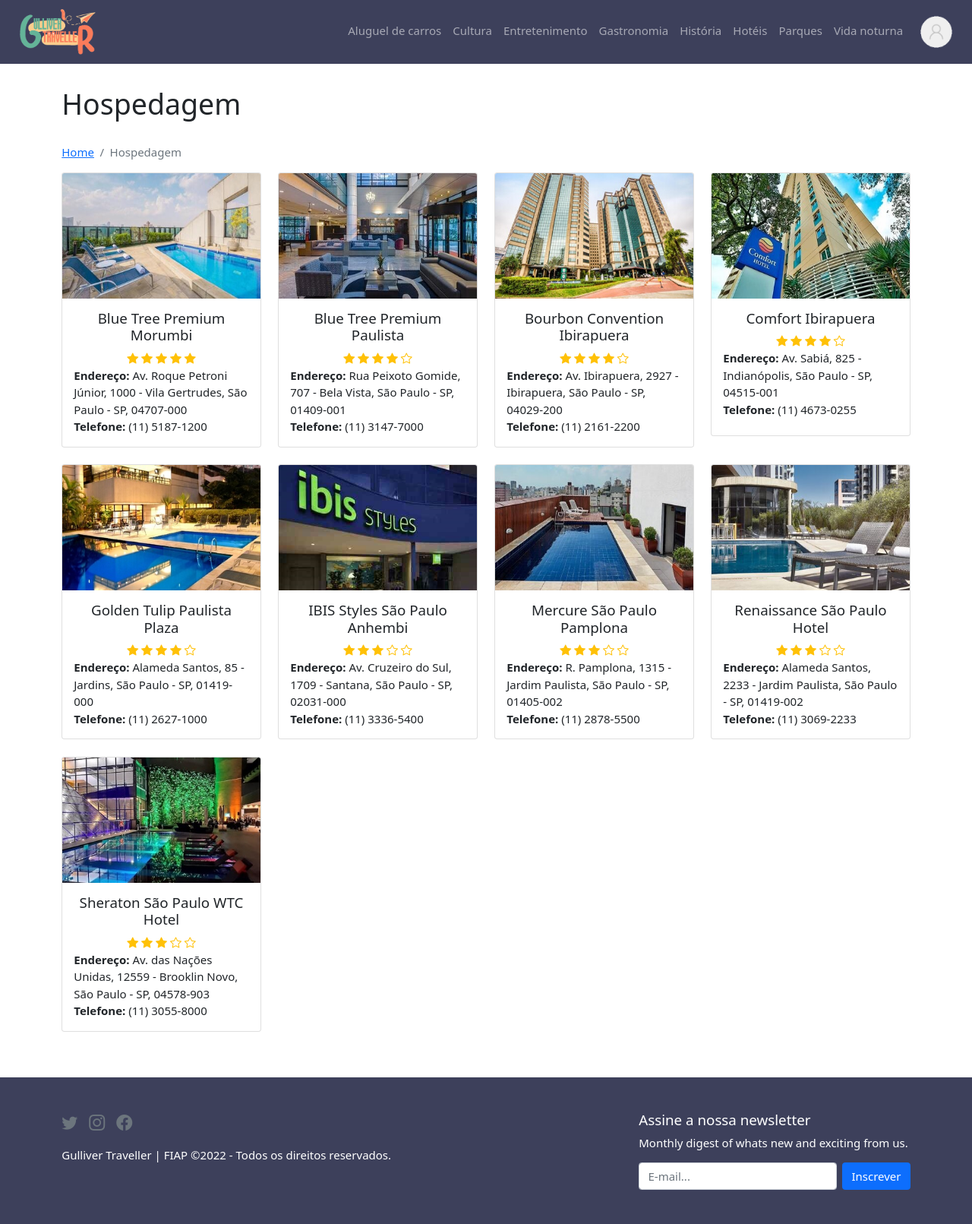
After one commit to vizzacchi/GulliverTraveller, a PHP site: page /pages/hoteis.html in a window 1280 px wide. The commit adds this page. Shown: the whole page at 76% size. Run offline with PHP 8.4, Linux system fonts and the light colour scheme.

Commit message:
Hoteis
Criação da página hotéis e integrar com Bootstrap.

```diff
--- a/css/style.css
+++ b/css/style.css
@@ -57,3 +57,40 @@
 .cards__title{
     text-align: center;
 }
+
+
+
+.navbar.bg-blue {
+    background-color: #3D405B !important
+}
+
+
+/********* Articles *********/
+article {
+    margin-top: 5.6rem;
+    padding: 2rem 0 4rem 0
+}
+article h1 {
+    margin-bottom: 2rem
+}
+/****************************/
+
+/*********** Card ***********/
+.card img {
+    height: 11rem;
+}
+.card .card-body {
+    min-height: 12rem;
+}
+/****************************/
+
+/********** Footer **********/
+footer {
+    padding: 3rem 0 !important;
+	color: #FFF;
+	background-color: #3D405B
+}
+footer ul li {
+    font-size: 1.4rem
+}
+/****************************/
--- /dev/null
+++ b/pages/hoteis.html
@@ -0,0 +1,342 @@
+<!DOCTYPE html>
+<html lang="pt-BR" class="h-100">
+    <head>
+        <meta charset="UTF-8">
+        <meta http-equiv="X-UA-Compatible" content="IE=edge">
+        <meta name="viewport" content="width=device-width, initial-scale=1">
+        <link rel="icon" href="../images/GulliverTravellerMenu.png">
+        <title>Traveller | Hotéis</title>
+
+		<!------ Css ------>
+		<link href="https://cdn.jsdelivr.net/npm/bootstrap@5.1.3/dist/css/bootstrap.min.css" rel="stylesheet" integrity="sha384-1BmE4kWBq78iYhFldvKuhfTAU6auU8tT94WrHftjDbrCEXSU1oBoqyl2QvZ6jIW3" crossorigin="anonymous">
+		<link rel="stylesheet" href="../css/style.css">
+
+		<!----- Icons ----->
+        <link rel="stylesheet" href="https://cdn.jsdelivr.net/npm/bootstrap-icons@1.8.1/font/bootstrap-icons.css">
+    </head>
+	<body>
+		<header>
+            <nav class="navbar navbar-expand-lg navbar-dark bg-blue fixed-top">
+				<div class="container-fluid">
+					<a href="../index.html" class="navbar-brand ps-3">
+                        <img src="../images/GulliverTravellerMenu.png" alt="" width="100" height="60">
+                    </a>
+					<button type="button" class="navbar-toggler" data-bs-toggle="collapse" data-bs-target="#navbarTogglerDemo02" aria-controls="navbarTogglerDemo02" aria-expanded="false" aria-label="Toggle navigation">
+						<span class="navbar-toggler-icon"></span>
+					</button>
+					<div class="collapse navbar-collapse" id="navbarTogglerDemo02">
+						<ul class="navbar-nav ms-auto">
+                            <li class="nav-item"><a href="" class="nav-link">Aluguel de carros</a></li>
+                            <li class="nav-item"><a href="" class="nav-link">Cultura</a></li>
+                            <li class="nav-item"><a href="" class="nav-link">Entretenimento</a></li>
+                            <li class="nav-item"><a href="" class="nav-link">Gastronomia</a></li>
+                            <li class="nav-item"><a href="" class="nav-link">História</a></li>
+                            <li class="nav-item"><a href="hoteis.html" class="nav-link">Hotéis</a></li>
+                            <li class="nav-item"><a href="" class="nav-link">Parques</a></li>
+                            <li class="nav-item"><a href="" class="nav-link">Vida noturna</a></li>
+							<li class="nav-item ps-3 pe-3">
+								<a href="#" data-bs-toggle="offcanvas" data-bs-target="#offcanvasNavbar" aria-controls="offcanvasNavbar">
+									<img src="../images/user_icon.png" alt="" width="42" height="42">
+								</a>
+							</li>
+						</ul>
+					</div>
+				</div>
+			</nav>
+
+            <!----- Offcanvas ----->
+			<div class="offcanvas offcanvas-end" tabindex="-1" id="offcanvasNavbar" aria-labelledby="offcanvasNavbarLabel">
+				<div class="offcanvas-header">
+					<h5 class="offcanvas-title" id="offcanvasNavbarLabel">Login</h5>
+					<button type="button" class="btn-close text-reset" data-bs-dismiss="offcanvas" aria-label="Close"></button>
+				</div>
+				<div class="offcanvas-body">
+					<form method="" action="" autocomplete="off">
+						<div class="form-floating mb-3">
+							<input type="email" class="form-control" id="floatingInput" placeholder="name@example.com" value="name@example.com">
+							<label for="floatingInput">Email address</label>
+						</div>
+						<div class="form-floating mb-3">
+							<input type="password" class="form-control" id="floatingPassword" placeholder="Password" value="123456">
+							<label for="floatingPassword">Password</label>
+						</div>
+						<div class="text-end">
+							<button type="submit" class="btn btn-primary">Submit</button>
+						</div>
+					</form>
+				</div>
+			</div>
+		</header>
+
+        <!----- Hotéis ----->
+        <article class="container">
+            <h1>Hospedagem</h1>
+            <nav aria-label="breadcrumb">
+                <ol class="breadcrumb">
+                    <li class="breadcrumb-item"><a href="../index.html">Home</a></li>
+                    <li class="breadcrumb-item active" aria-current="page">Hospedagem</li>
+                </ol>
+            </nav>
+
+            <!------ Card ------>
+            <div class="row row-cols-1 row-cols-sm-2 row-cols-md-3 row-cols-lg-4 g-4">
+                <div class="col-4">
+                    <div class="card">
+                        <a href="">
+                            <img src="../images/hoteis/blue_tree_morumbi.jpg" class="card-img-top" alt="Blue Tree Premium Morumbi">
+                        </a>
+                        <div class="card-body">
+                            <h5 class="card-title text-center">Blue Tree Premium Morumbi</h5>
+                            <div class="card-rate text-center">
+                                <i class="bi bi-star-fill text-warning"></i>
+                                <i class="bi bi-star-fill text-warning"></i>
+                                <i class="bi bi-star-fill text-warning"></i>
+                                <i class="bi bi-star-fill text-warning"></i>
+                                <i class="bi bi-star-fill text-warning"></i>
+                            </div>
+                            <div class="card-text">
+                                <div class="address">
+                                    <strong>Endereço:</strong> Av. Roque Petroni Júnior, 1000 - Vila Gertrudes, São Paulo - SP, 04707-000
+                                </div>
+                                <div class="phone">
+                                    <strong>Telefone:</strong> (11) 5187-1200
+                                </div>
+                            </div>
+                        </div>
+                    </div>
+                </div>
+                <div class="col-4">
+                    <div class="card">
+                        <a href="">
+                            <img src="../images/hoteis/blue_tree_paulista.jpg" class="card-img-top" alt="Blue Tree Premium Paulista">
+                        </a>
+                        <div class="card-body">
+                            <h5 class="card-title text-center">Blue Tree Premium Paulista</h5>
+                            <div class="card-rate text-center">
+                                <i class="bi bi-star-fill text-warning"></i>
+                                <i class="bi bi-star-fill text-warning"></i>
+                                <i class="bi bi-star-fill text-warning"></i>
+                                <i class="bi bi-star-fill text-warning"></i>
+                                <i class="bi bi-star text-warning"></i>
+                            </div>
+                            <div class="card-text">
+                                <div class="address">
+                                    <strong>Endereço:</strong> Rua Peixoto Gomide, 707 - Bela Vista, São Paulo - SP, 01409-001
+                                </div>
+                                <div class="phone">
+                                    <strong>Telefone:</strong> (11) 3147-7000
+                                </div>
+                            </div>
+                        </div>
+                    </div>
+                </div>
+                <div class="col-4">
+                    <div class="card">
+                        <a href="">
+                            <img src="../images/hoteis/bourbon_convention.jpg" class="card-img-top" alt="Bourbon Convention Ibirapuera">
+                        </a>
+                        <div class="card-body">
+                            <h5 class="card-title text-center">Bourbon Convention Ibirapuera</h5>
+                            <div class="card-rate text-center">
+                                <i class="bi bi-star-fill text-warning"></i>
+                                <i class="bi bi-star-fill text-warning"></i>
+                                <i class="bi bi-star-fill text-warning"></i>
+                                <i class="bi bi-star-fill text-warning"></i>
+                                <i class="bi bi-star text-warning"></i>
+                            </div>
+                            <div class="card-text">
+                                <div class="address">
+                                    <strong>Endereço:</strong> Av. Ibirapuera, 2927 - Ibirapuera, São Paulo - SP, 04029-200
+                                </div>
+                                <div class="phone">
+                                    <strong>Telefone:</strong> (11) 2161-2200
+                                </div>
+                            </div>
+                        </div>
+                    </div>
+                </div>
+                <div class="col-4">
+                    <div class="card">
+                        <a href="">
+                            <img src="../images/hoteis/comfort_ibirapuera.jpg" class="card-img-top" alt="Comfort Ibirapuera">
+                        </a>
+                        <div class="card-body">
+                            <h5 class="card-title text-center">Comfort Ibirapuera</h5>
+                            <div class="card-rate text-center">
+                                <i class="bi bi-star-fill text-warning"></i>
+                                <i class="bi bi-star-fill text-warning"></i>
+                                <i class="bi bi-star-fill text-warning"></i>
+                                <i class="bi bi-star-fill text-warning"></i>
+                                <i class="bi bi-star text-warning"></i>
+                            </div>
+                            <div class="card-text">
+                                <div class="address">
+                                    <strong>Endereço:</strong> Av. Sabiá, 825 - Indianópolis, São Paulo - SP, 04515-001
+                                </div>
+                                <div class="phone">
+                                    <strong>Telefone:</strong> (11) 4673-0255
+                                </div>
+                            </div>
+                        </div>
+                    </div>
+                </div>
+                <div class="col-4">
+                    <div class="card">
+                        <a href="">
+                            <img src="../images/hoteis/golden_tulip_paulista.jpg" class="card-img-top" alt="Golden Tulip Paulista Plaza">
+                        </a>
+                        <div class="card-body">
+                            <h5 class="card-title text-center">Golden Tulip Paulista Plaza</h5>
+                            <div class="card-rate text-center">
+                                <i class="bi bi-star-fill text-warning"></i>
+                                <i class="bi bi-star-fill text-warning"></i>
+                                <i class="bi bi-star-fill text-warning"></i>
+                                <i class="bi bi-star-fill text-warning"></i>
+                                <i class="bi bi-star text-warning"></i>
+                            </div>
+                            <div class="card-text">
+                                <div class="address">
+                                    <strong>Endereço:</strong> Alameda Santos, 85 - Jardins, São Paulo - SP, 01419-000
+                                </div>
+                                <div class="phone">
+                                    <strong>Telefone:</strong> (11) 2627-1000
+                                </div>
+                            </div>
+                        </div>
+                    </div>
+                </div>
+                <div class="col-4">
+                    <div class="card">
+                        <a href="">
+                            <img src="../images/hoteis/ibis_styles.jpg" class="card-img-top" alt="IBIS Styles São Paulo Anhembi">
+                        </a>
+                        <div class="card-body">
+                            <h5 class="card-title text-center">IBIS Styles São Paulo Anhembi</h5>
+                            <div class="card-rate text-center">
+                                <i class="bi bi-star-fill text-warning"></i>
+                                <i class="bi bi-star-fill text-warning"></i>
+                                <i class="bi bi-star-fill text-warning"></i>
+                                <i class="bi bi-star text-warning"></i>
+                                <i class="bi bi-star text-warning"></i>
+                            </div>
+                            <div class="card-text">
+                                <div class="address">
+                                    <strong>Endereço:</strong> Av. Cruzeiro do Sul, 1709 - Santana, São Paulo - SP, 02031-000
+                                </div>
+                                <div class="phone">
+                                    <strong>Telefone:</strong> (11) 3336-5400
+                                </div>
+                            </div>
+                        </div>
+                    </div>
+                </div>
+                <div class="col-4">
+                    <div class="card">
+                        <a href="">
+                            <img src="../images/hoteis/mercure_pamplona.jpg" class="card-img-top" alt="Mercure São Paulo Pamplona">
+                        </a>
+                        <div class="card-body">
+                            <h5 class="card-title text-center">Mercure São Paulo Pamplona</h5>
+                            <div class="card-rate text-center">
+                                <i class="bi bi-star-fill text-warning"></i>
+                                <i class="bi bi-star-fill text-warning"></i>
+                                <i class="bi bi-star-fill text-warning"></i>
+                                <i class="bi bi-star text-warning"></i>
+                                <i class="bi bi-star text-warning"></i>
+                            </div>
+                            <div class="card-text">
+                                <div class="address">
+                                    <strong>Endereço:</strong> R. Pamplona, 1315 - Jardim Paulista, São Paulo - SP, 01405-002
+                                </div>
+                                <div class="phone">
+                                    <strong>Telefone:</strong> (11) 2878-5500
+                                </div>
+                            </div>
+                        </div>
+                    </div>
+                </div>
+                <div class="col-4">
+                    <div class="card">
+                        <a href="">
+                            <img src="../images/hoteis/renaissance_sao.jpg" class="card-img-top" alt="Renaissance São Paulo Hotel">
+                        </a>
+                        <div class="card-body">
+                            <h5 class="card-title text-center">Renaissance São Paulo Hotel</h5>
+                            <div class="card-rate text-center">
+                                <i class="bi bi-star-fill text-warning"></i>
+                                <i class="bi bi-star-fill text-warning"></i>
+                                <i class="bi bi-star-fill text-warning"></i>
+                                <i class="bi bi-star text-warning"></i>
+                                <i class="bi bi-star text-warning"></i>
+                            </div>
+                            <div class="card-text">
+                                <div class="address">
+                                    <strong>Endereço:</strong> Alameda Santos, 2233 - Jardim Paulista, São Paulo - SP, 01419-002
+                                </div>
+                                <div class="phone">
+                                    <strong>Telefone:</strong> (11) 3069-2233
+                                </div>
+                            </div>
+                        </div>
+                    </div>
+                </div>
+                <div class="col-4">
+                    <div class="card">
+                        <a href="">
+                            <img src="../images/hoteis/sheraton_WTC.jpg" class="card-img-top" alt="Sheraton São Paulo WTC Hotel">
+                        </a>
+                        <div class="card-body">
+                            <h5 class="card-title text-center">Sheraton São Paulo WTC Hotel</h5>
+                            <div class="card-rate text-center">
+                                <i class="bi bi-star-fill text-warning"></i>
+                                <i class="bi bi-star-fill text-warning"></i>
+                                <i class="bi bi-star-fill text-warning"></i>
+                                <i class="bi bi-star text-warning"></i>
+                                <i class="bi bi-star text-warning"></i>
+                            </div>
+                            <div class="card-text">
+                                <div class="address">
+                                    <strong>Endereço:</strong> Av. das Nações Unidas, 12559 - Brooklin Novo, São Paulo - SP, 04578-903
+                                </div>
+                                <div class="phone">
+                                    <strong>Telefone:</strong> (11) 3055-8000
+                                </div>
+                            </div>
+                        </div>
+                    </div>
+                </div>
+            </div>
+        </article>
+
+        <!----- Footer ----->
+        <footer>
+            <div class="container">
+				<div class="row">
+                    <div class="col-8 me-auto">
+                        <ul class="list-unstyled d-flex text-end">
+                            <li class="ms-0"><a href="#" class="text-muted"><i class="bi bi-twitter" width="24" height="24"></i></a></li>
+                            <li class="ms-3"><a href="#" class="text-muted"><i class="bi bi-instagram" width="24" height="24"></i></a></li>
+                            <li class="ms-3"><a href="#" class="text-muted"><i class="bi bi-facebook" width="24" height="24"></i></a></li>
+                        </ul>
+                        <p>Gulliver Traveller | FIAP &copy;2022 - Todos os direitos reservados.</p>
+                    </div>
+					<div class="col-4">
+						<form>
+							<h5>Assine a nossa newsletter</h5>
+							<p>Monthly digest of whats new and exciting from us.</p>
+							<div class="d-flex w-100 gap-2">
+								<label for="newsletter1" class="visually-hidden">Email address</label>
+								<input id="newsletter1" type="text" class="form-control" placeholder="E-mail...">
+								<button class="btn btn-primary" type="button">Inscrever</button>
+							</div>
+						</form>
+					</div>
+				</div>
+            </div>
+		</footer>
+
+		<!---- JavaScript ---->
+		<script type="text/javascript" src="https://code.jquery.com/jquery-3.5.1.js"></script>
+		<script src="https://cdn.jsdelivr.net/npm/bootstrap@5.1.3/dist/js/bootstrap.bundle.min.js" integrity="sha384-ka7Sk0Gln4gmtz2MlQnikT1wXgYsOg+OMhuP+IlRH9sENBO0LRn5q+8nbTov4+1p" crossorigin="anonymous"></script>
+    </body>
+</html>
```
Also changed, not shown: images/GulliverTravellerMenu.png (added), images/hoteis/blue_tree_morumbi.jpg (added), images/hoteis/blue_tree_paulista.jpg (added), images/hoteis/bourbon_convention.jpg (added), images/hoteis/comfort_ibirapuera.jpg (added), images/hoteis/golden_tulip_paulista.jpg (added), images/hoteis/ibis_styles.jpg (added), images/hoteis/mercure_pamplona.jpg (added), images/hoteis/renaissance_sao.jpg (added), images/hoteis/sheraton_WTC.jpg (added), images/user_icon.png (added).
